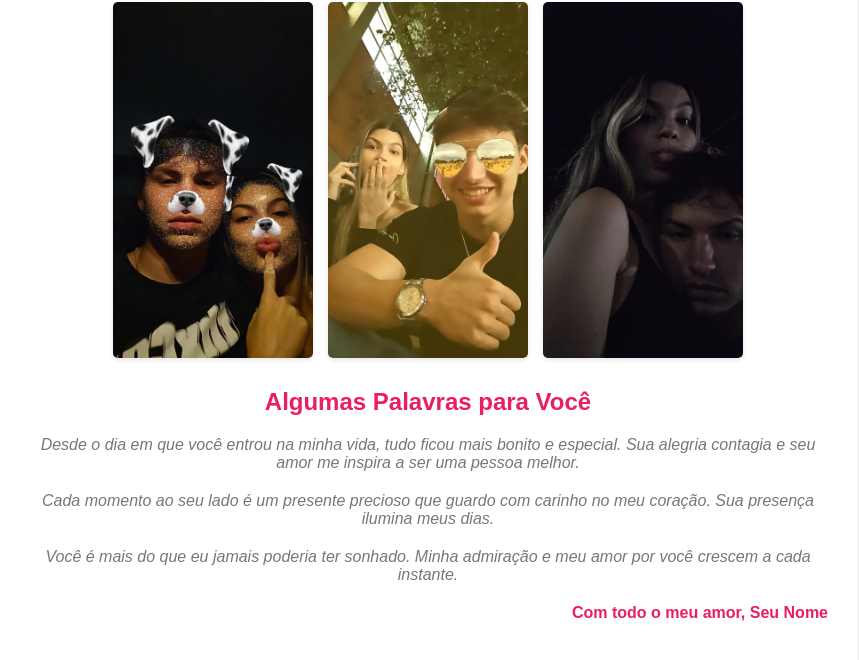
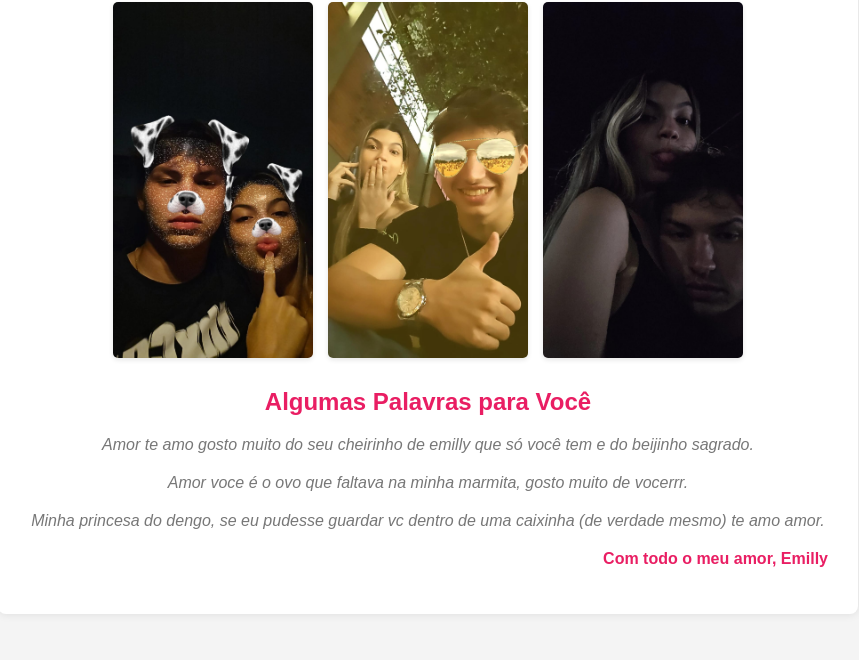
Before and after one commit to alexuin/Cantini, a plain HTML site: page index.html in a window 1280 px wide. Shown: the part 128-788 px from the top of the page, without its empty margins (212-1071 px from the left). Drawn offline with Linux system fonts and the light colour scheme.

Commit message:
correcao

```diff
--- a/index.html
+++ b/index.html
@@ -73,17 +73,17 @@
         <div class="declarations">
             <h2>Algumas Palavras para Você</h2>
             <p class="declaration">
-                Desde o dia em que você entrou na minha vida, tudo ficou mais bonito e especial. Sua alegria contagia e seu amor me inspira a ser uma pessoa melhor.
+                Amor te amo gosto muito do seu cheirinho de emilly que só você tem e do beijinho sagrado.
             </p>
             <p class="declaration">
-                Cada momento ao seu lado é um presente precioso que guardo com carinho no meu coração. Sua presença ilumina meus dias.
+                Amor voce é o ovo que faltava na minha marmita, gosto muito de vocerrr.
             </p>
             <p class="declaration">
-                Você é mais do que eu jamais poderia ter sonhado. Minha admiração e meu amor por você crescem a cada instante.
+                Minha princesa do dengo, se eu pudesse guardar vc dentro de uma caixinha (de verdade mesmo) te amo amor.
             </p>
             <p class="signature">
                 Com todo o meu amor,
-                Seu Nome
+                Emilly
             </p>
         </div>
     </div>
```
